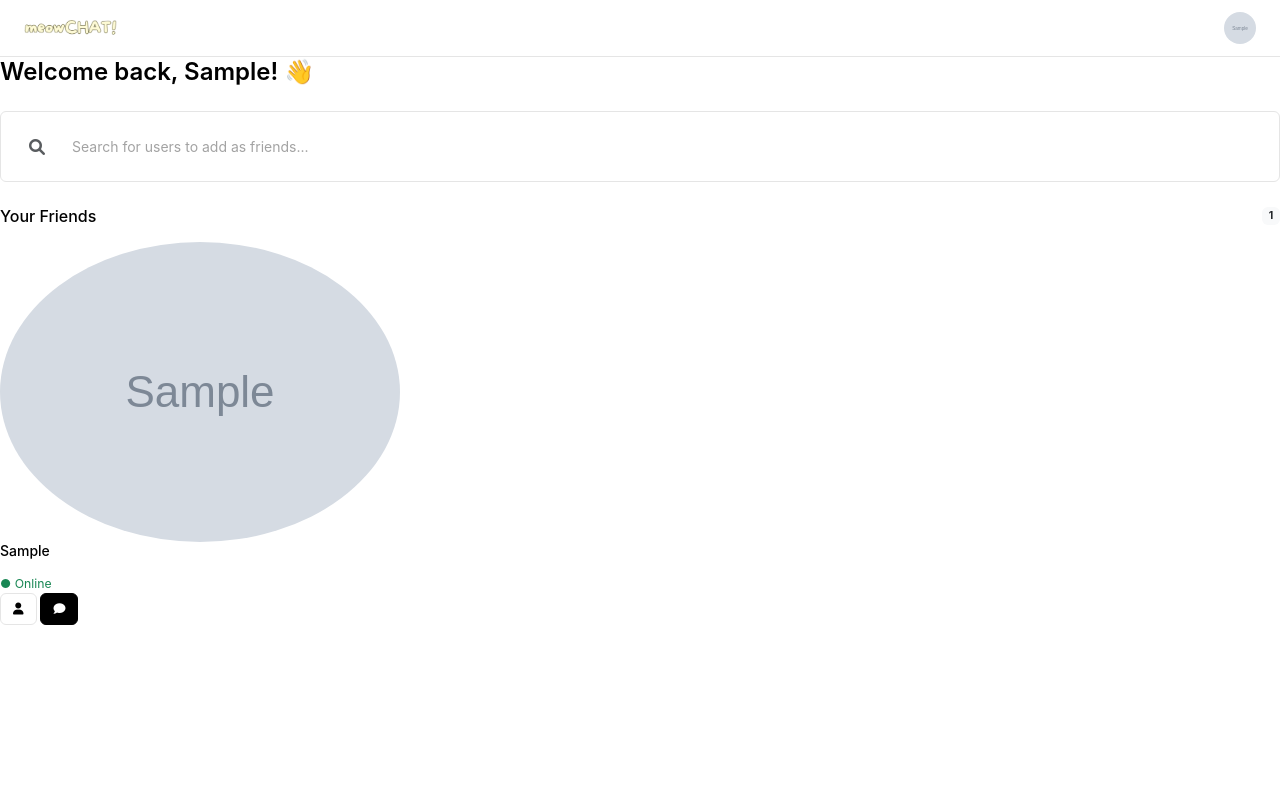
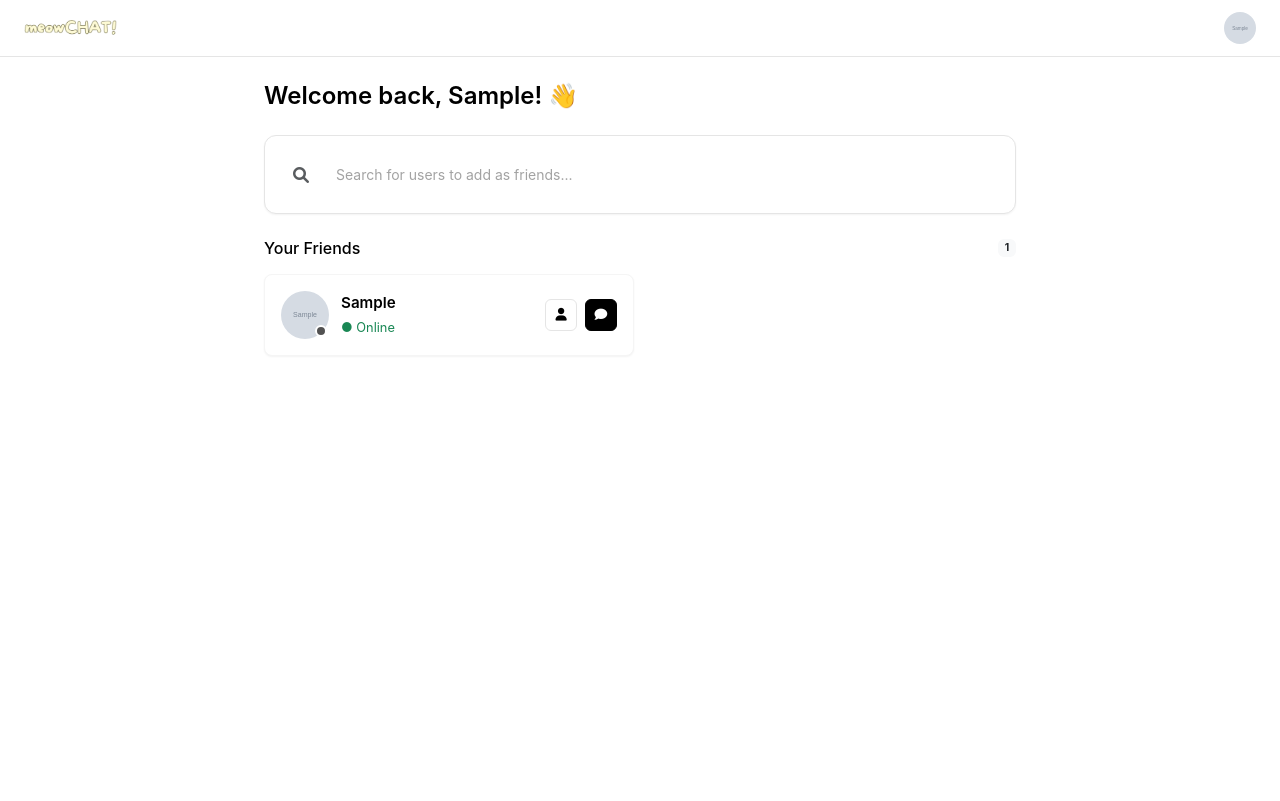
Before and after one commit to jhwhangug3/xch, a Flask app: page /dashboard in a window 1280 px wide. Before the commit the page ends 625 px from the top, so only its background shows below. Run offline with Flask 3, Linux system fonts and the light colour scheme; a user stored in the database is signed in; tables that the repository leaves empty hold one stand-in row (values such as "Sample post"); grey boxes marked "Sample" are stand-in pictures; some libraries are stand-ins or nearby versions.

Commit message:
Update main.css

```diff
--- a/static/css/main.css
+++ b/static/css/main.css
@@ -574,6 +574,27 @@ p {
     overflow: hidden;
 }
 
+/* New Clean Dashboard Layout */
+.dashboard-content {
+    padding: 0;
+    margin: 0;
+    background: var(--white);
+    min-height: calc(100vh - 56px);
+}
+
+.dashboard-inner {
+    padding: var(--space-5);
+    max-width: 800px;
+    margin: 0 auto;
+}
+
+.dashboard-inner .main-content {
+    padding: 0;
+    background: transparent;
+    border: none;
+    box-shadow: none;
+}
+
 .sidebar {
     background: var(--black);
     color: var(--white);
@@ -649,6 +687,134 @@ p {
 .search-box:focus-within {
     border-color: var(--black);
     box-shadow: 0 0 0 2px rgb(0 0 0 / 0.1);
+}
+
+/* Enhanced Search Box for Dashboard */
+.dashboard-inner .search-box {
+    background: var(--white);
+    border: 1px solid var(--gray-200);
+    border-radius: var(--radius-xl);
+    padding: var(--space-4);
+    margin-bottom: var(--space-5);
+    transition: var(--transition);
+    box-shadow: var(--shadow-xs);
+}
+
+.dashboard-inner .search-box:focus-within {
+    border-color: var(--black);
+    box-shadow: var(--shadow-sm);
+    transform: translateY(-1px);
+}
+
+/* Smart Friends Display */
+.friends-section {
+    margin-top: var(--space-5);
+}
+
+.friends-grid {
+    display: grid;
+    grid-template-columns: repeat(auto-fill, minmax(280px, 1fr));
+    gap: var(--space-3);
+}
+
+.friend-item {
+    background: var(--white);
+    border: 1px solid var(--gray-100);
+    border-radius: var(--radius-lg);
+    padding: var(--space-4);
+    display: flex;
+    align-items: center;
+    gap: var(--space-3);
+    transition: var(--transition);
+    box-shadow: var(--shadow-xs);
+}
+
+.friend-item:hover {
+    border-color: var(--gray-200);
+    box-shadow: var(--shadow-sm);
+    transform: translateY(-1px);
+}
+
+.friend-avatar {
+    position: relative;
+    flex-shrink: 0;
+}
+
+.friend-avatar img {
+    width: 48px;
+    height: 48px;
+    border-radius: 50%;
+    object-fit: cover;
+}
+
+.avatar-placeholder {
+    width: 48px;
+    height: 48px;
+    border-radius: 50%;
+    background: var(--gray-100);
+    display: flex;
+    align-items: center;
+    justify-content: center;
+    color: var(--gray-500);
+    font-size: 1.25rem;
+}
+
+.online-dot {
+    position: absolute;
+    bottom: 2px;
+    right: 2px;
+    width: 12px;
+    height: 12px;
+    background: var(--gray-600);
+    border: 2px solid var(--white);
+    border-radius: 50%;
+}
+
+.friend-info {
+    flex: 1;
+    min-width: 0;
+}
+
+.friend-name {
+    margin: 0 0 var(--space-1) 0;
+    font-size: 0.95rem;
+    font-weight: 600;
+    color: var(--black);
+    white-space: nowrap;
+    overflow: hidden;
+    text-overflow: ellipsis;
+}
+
+.friend-status {
+    font-size: 0.8rem;
+    color: var(--gray-500);
+}
+
+.friend-actions {
+    display: flex;
+    gap: var(--space-2);
+    flex-shrink: 0;
+}
+
+.friend-actions .btn {
+    width: 32px;
+    height: 32px;
+    padding: 0;
+    display: flex;
+    align-items: center;
+    justify-content: center;
+    font-size: 0.8rem;
+}
+
+.empty-friends {
+    background: var(--gray-50);
+    border-radius: var(--radius-lg);
+    border: 2px dashed var(--gray-200);
+}
+
+.empty-icon {
+    font-size: 3rem;
+    color: var(--gray-300);
 }
 
 .search-results {
```
Also changed, not shown: other parts of static/css/main.css (+36 -0 lines).
